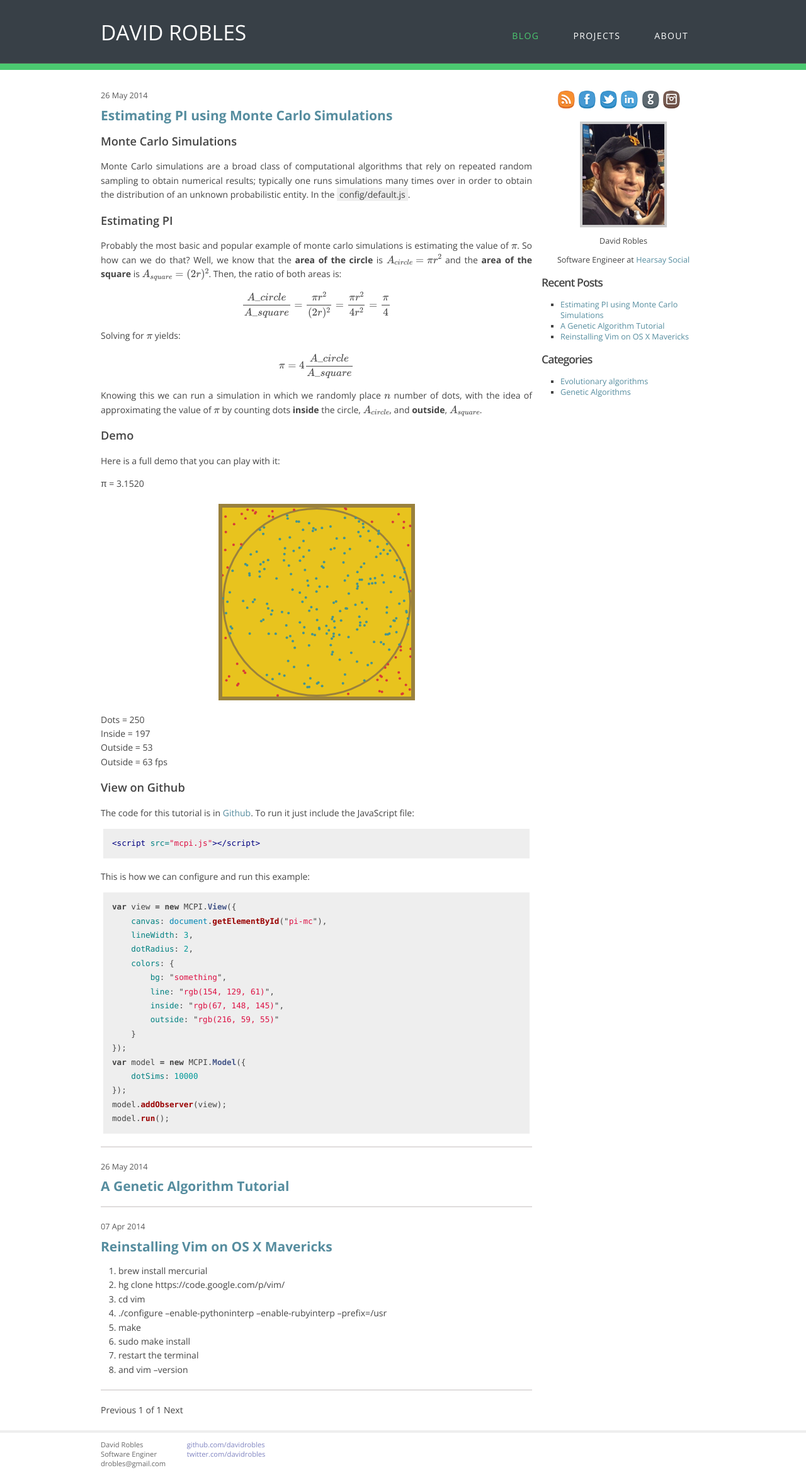
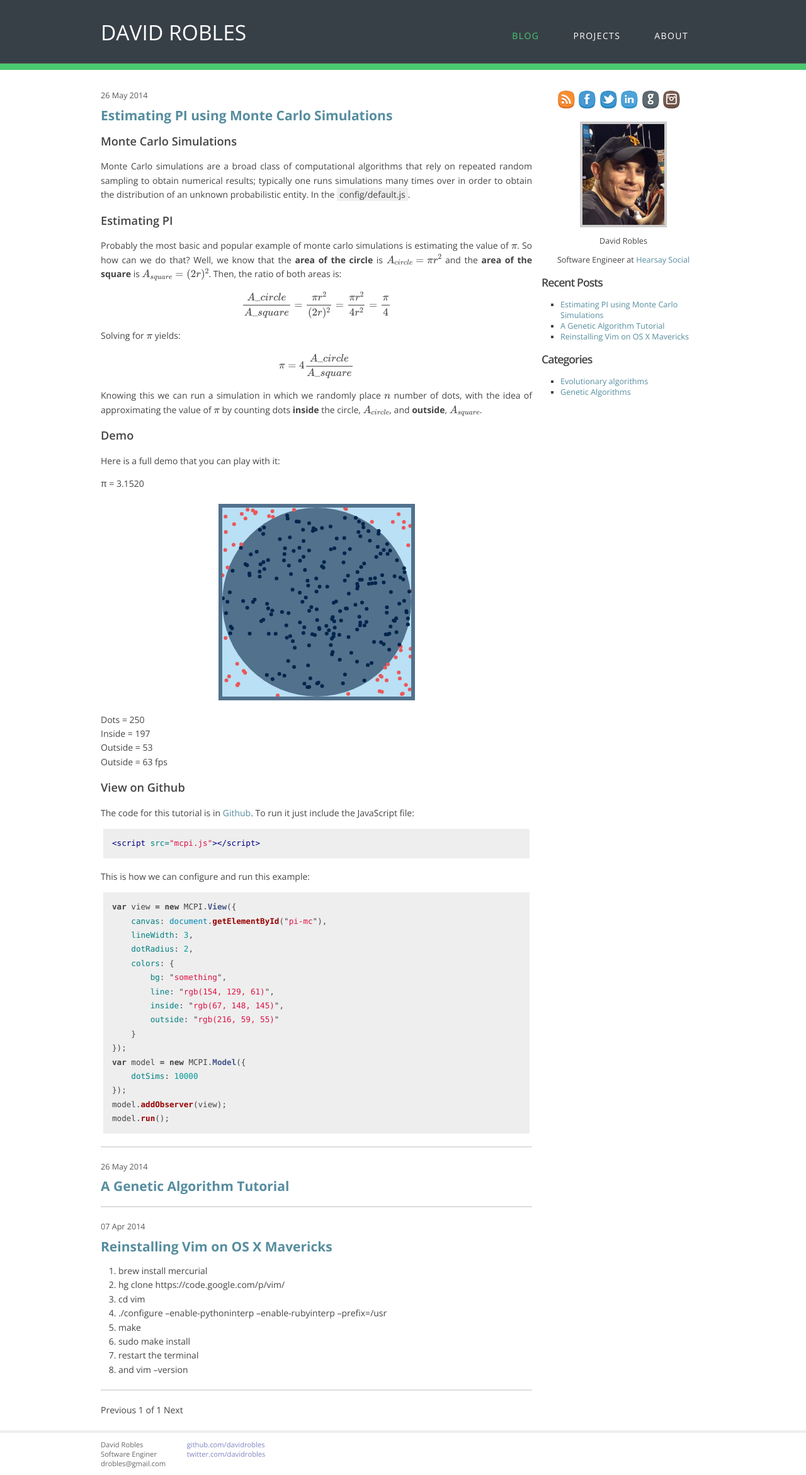
Before and after one commit to davidrobles/davidrobles.github.io, a Jekyll site: the page built from index.html, in a window 1280 px wide. Shown: the whole page at 63% size. Built offline with Jekyll 4.4.1, drawn with Linux system fonts in a browser that asks for light colours; Markdown is read by kramdown in place of the engine named in the settings; formulas are drawn with MathJax 3; the list of posts is cut into pages by our own code.

Commit message:
change mcpi colors again

```diff
--- a/css/main.scss
+++ b/css/main.scss
@@ -225,8 +225,10 @@ span.code {
 
 
 #pi-mc {
-    background-color: rgb(232, 195, 30);
-    border: 6px solid rgb(154, 129, 61);
+    // background-color: rgb(240, 203, 141);
+    // border: 4px solid rgb(80, 94, 147);
+    background-color: #B9E0F4;
+    border: 6px solid #52718D;
 }
 
 // #6f8ebd
--- a/js/mc-pi.js
+++ b/js/mc-pi.js
@@ -103,12 +103,12 @@ MCPI.View.prototype = {
     render: function(model) {
         var centerX = this.canvas.width / 2,
             centerY = this.canvas.height / 2,
-            radius = (this.canvas.width / 2) - (this.lineWidth / 2);
+            radius = (this.canvas.width / 2) - (this.lineWidth / 2) + 2;
         this.ctx.beginPath();
         this.ctx.arc(centerX, centerY, radius, 0, Math.PI * 2, false);
         this.ctx.lineWidth = this.lineWidth;
-        this.ctx.strokeStyle = this.colors.line;
-        this.ctx.stroke();
+        this.ctx.fillStyle = this.colors.circle;
+        this.ctx.fill();
     },
 
     renderPoint: function(point) {
@@ -135,13 +135,18 @@ MCPI.View.prototype = {
     var model = new MCPI.Model(10000);
     var view = new MCPI.View({
         canvas: document.getElementById("pi-mc"),
-        lineWidth: 3,
-        dotRadius: 2,
+        lineWidth: 4,
+        dotRadius: 3,
         colors: {
             bg: "something",
-            line: "rgb(154, 129, 61)",
-            inside: "rgb(67, 148, 145)",
-            outside: "rgb(216, 59, 55)"
+
+            inside: "#01254C",
+            outside: "#EA575B",
+            circle: "#52718D",
+
+            // line: "rgb(154, 129, 61)",
+            // inside: "rgb(67, 148, 145)",
+            // outside: "rgb(216, 59, 55)"
         }
     });
     model.addObserver(view);
```
